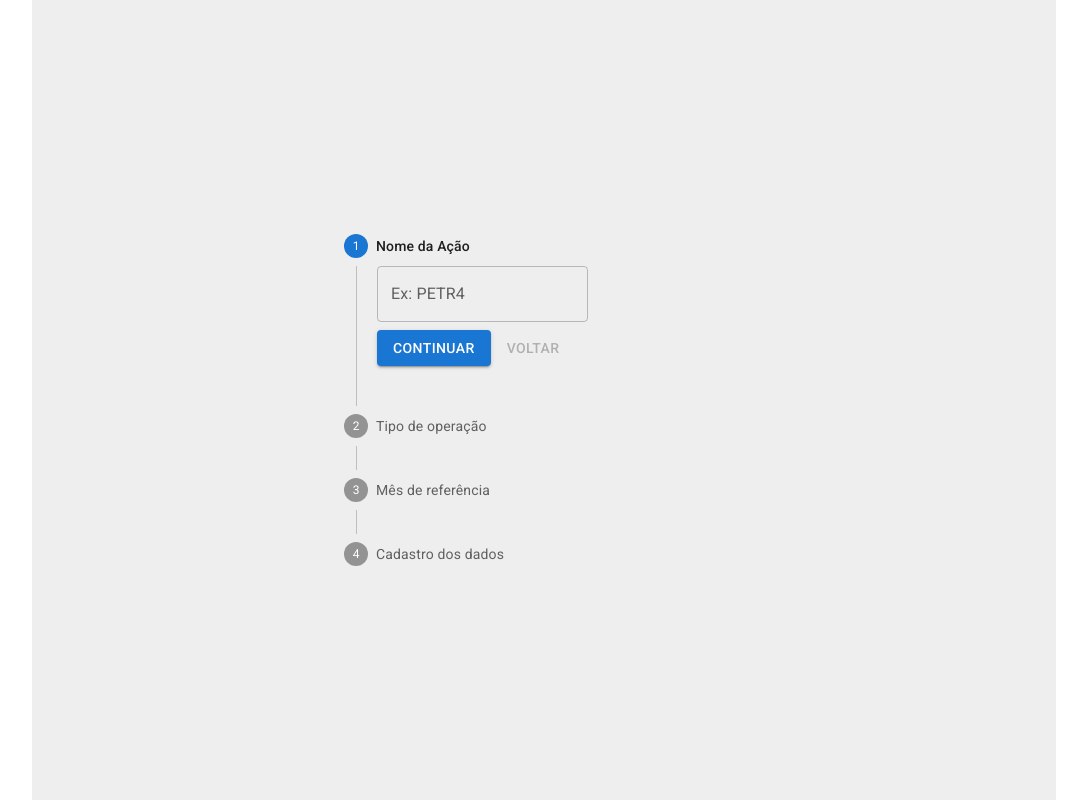
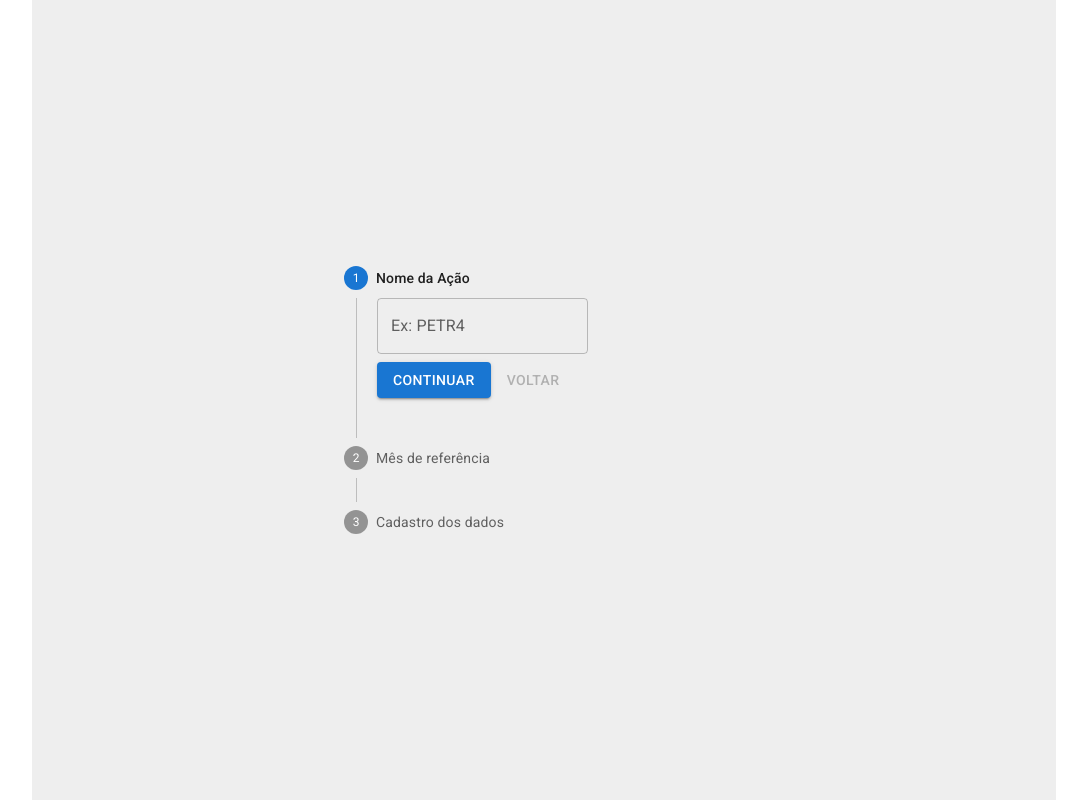
Before and after one commit to Mauricio-Arantes/calculadora-op-na-bolsa, a Next.js app: page / in a window 1280 px wide. Shown: the whole page, without its empty margins (96-1183 px from the left). Built offline with nearby package versions, Linux system fonts and the light colour scheme.

Commit message:
chore: create main component

```diff
--- a/src/pages/index.tsx
+++ b/src/pages/index.tsx
@@ -1,26 +1,49 @@
 import Main from 'components/Main';
 import VerticalLinearStepper from '../components/VerticalStepper';
 import { TextField } from '@mui/material';
-import OptionButton from '../components/OptionButton';
 import MaterialUIPickers from '../components/DatePicker';
+import FormInputData from '../components/FormInputData';
+import { useState } from 'react';
+import { OperationType } from '../utils/operation/operation';
 
 const Home = () => {
+  const [mediumPrice, setMediumPrice] = useState(0);
+  const [mediumQuantity, setMediumQuantity] = useState(0);
+  const [accumulatedLoss, setAccumulatedLoss] = useState(0);
+  const [operation, setOperation] = useState([]);
+  const [referenceMonth, setReferenceMonth] = useState('');
+  const [formState, setFormState] = useState({
+    price: '',
+    quantity: '',
+    tax: '',
+    type: OperationType.BUY,
+  });
+  const [actionName, setActionName] = useState('');
+
   const steps = [
     {
       label: 'Nome da Ação',
-      body: <TextField id="stock-input-name" label="Ex: PETR4" />,
-    },
-    {
-      label: 'Tipo de operação',
-      body: <OptionButton />,
+      body: (
+        <TextField
+          value={actionName}
+          id="name"
+          label="Ex: PETR4"
+          onChange={e => setActionName(e.target.value)}
+        />
+      ),
     },
     {
       label: 'Mês de referência',
-      body: <MaterialUIPickers />,
+      body: (
+        <MaterialUIPickers
+          onChange={setReferenceMonth}
+          label={'Selecione o mês de referência'}
+        />
+      ),
     },
     {
       label: 'Cadastro dos dados',
-      body: <MaterialUIPickers />,
+      body: <FormInputData formState={formState} setFormState={setFormState} />,
     },
   ];
 
```
